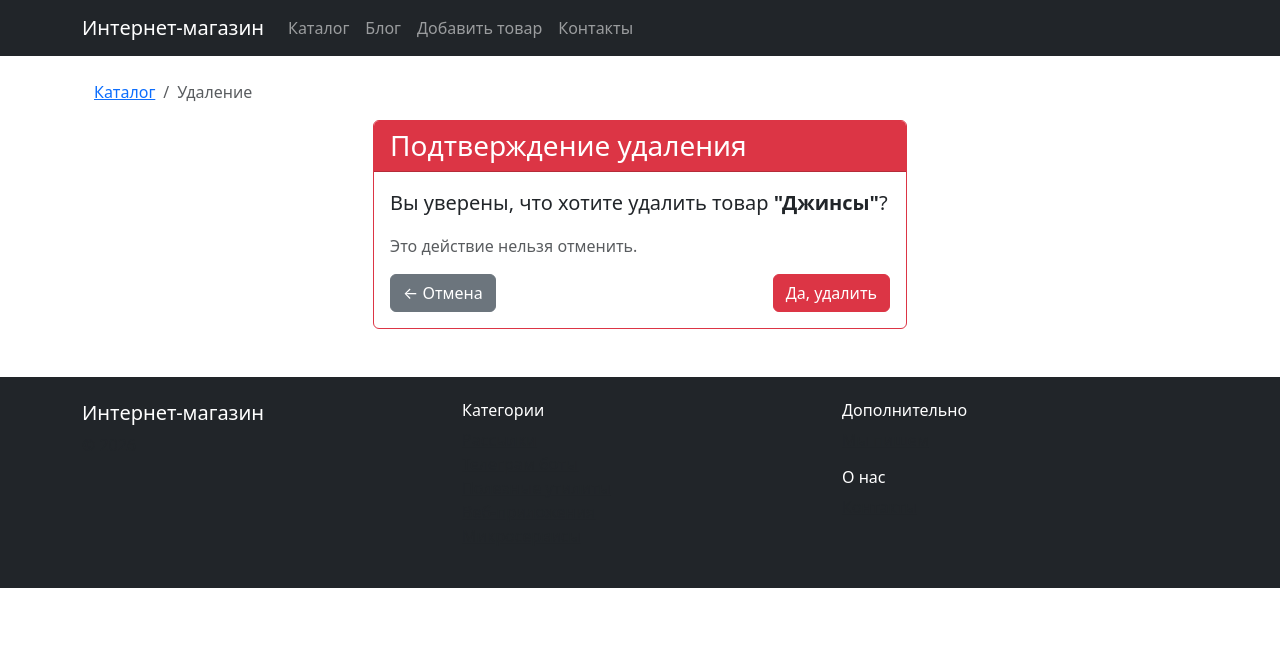
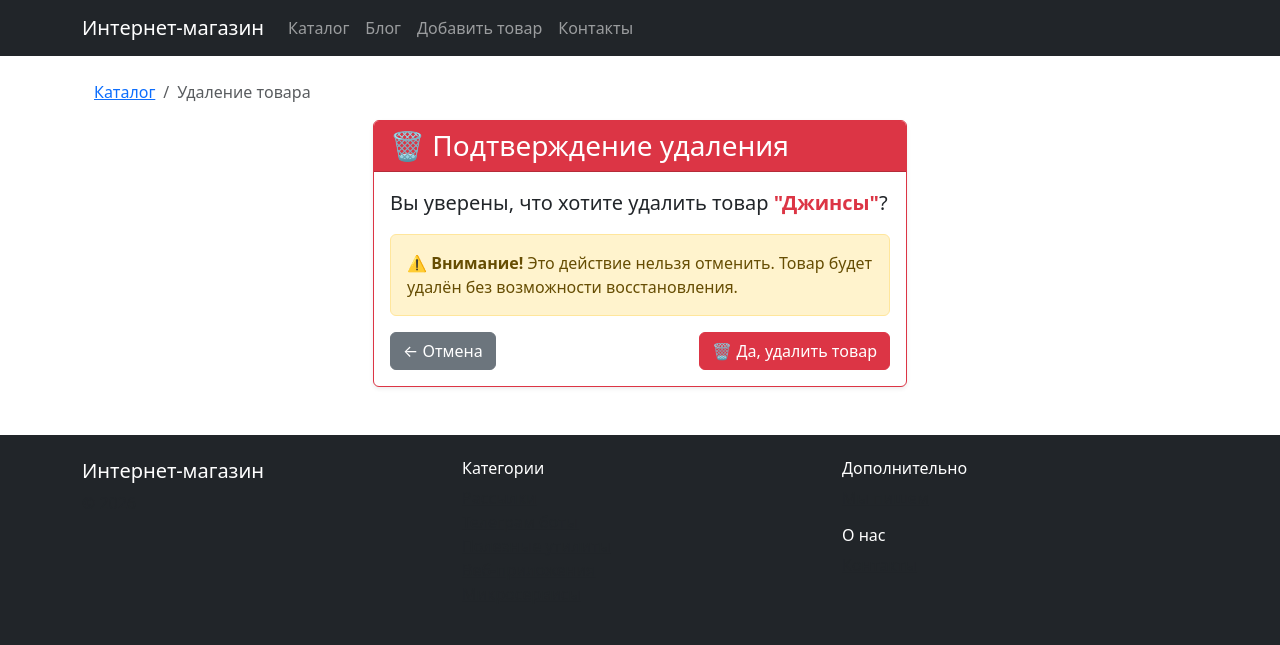
Before and after one commit to lesnicenkodaniil62-hub/Project_appendix_4, a Django app: page /product/18/delete/ in a window 1280 px wide. Shown: the top 645 px of the page. Run offline with Django 5.2, Linux system fonts and the light colour scheme; data comes from the database, SQL or seed files in the repository; some libraries are stand-ins or nearby versions.

Commit message:
feature_5

```diff
--- a/catalog/templates/catalog/product_confirm_delete.html
+++ b/catalog/templates/catalog/product_confirm_delete.html
@@ -4,28 +4,47 @@
 
 {% block content %}
 <div class="container mt-4">
+    <!-- Хлебные крошки -->
     <nav aria-label="breadcrumb">
         <ol class="breadcrumb">
             <li class="breadcrumb-item"><a href="{% url 'catalog:index' %}">Каталог</a></li>
-            <li class="breadcrumb-item active">Удаление</li>
+            <li class="breadcrumb-item active" aria-current="page">Удаление товара</li>
         </ol>
     </nav>
 
     <div class="row justify-content-center">
         <div class="col-md-6">
-            <div class="card border-danger">
+            <div class="card shadow-sm border-danger">
                 <div class="card-header bg-danger text-white">
-                    <h3 class="mb-0">Подтверждение удаления</h3>
+                    <h3 class="mb-0">🗑️ Подтверждение удаления</h3>
                 </div>
                 <div class="card-body">
-                    <p class="fs-5">Вы уверены, что хотите удалить товар <strong>"{{ object.name }}"</strong>?</p>
-                    <p class="text-muted">Это действие нельзя отменить.</p>
+                    <p class="fs-5">
+                        Вы уверены, что хотите удалить товар
+                        <strong class="text-danger">"{{ object.name }}"</strong>?
+                    </p>
+
+                    {% if object.image %}
+                        <div class="text-center mb-3">
+                            <img src="{{ object.image.url }}" alt="{{ object.name }}"
+                                 class="img-thumbnail" style="max-height: 200px;">
+                        </div>
+                    {% endif %}
+
+                    <div class="alert alert-warning" role="alert">
+                        <strong>⚠️ Внимание!</strong> Это действие нельзя отменить.
+                        Товар будет удалён без возможности восстановления.
+                    </div>
 
                     <form method="post">
                         {% csrf_token %}
                         <div class="d-flex justify-content-between">
-                            <a href="{% url 'catalog:product_detail' object.pk %}" class="btn btn-secondary">← Отмена</a>
-                            <button type="submit" class="btn btn-danger">Да, удалить</button>
+                            <a href="{% url 'catalog:product_detail' object.pk %}" class="btn btn-secondary">
+                                ← Отмена
+                            </a>
+                            <button type="submit" class="btn btn-danger">
+                                🗑️ Да, удалить товар
+                            </button>
                         </div>
                     </form>
                 </div>
```
Also changed, not shown: catalog/templates/catalog/product_detail.html (+5 -6 lines), catalog/templates/catalog/product_update.html (+58 -19 lines).
